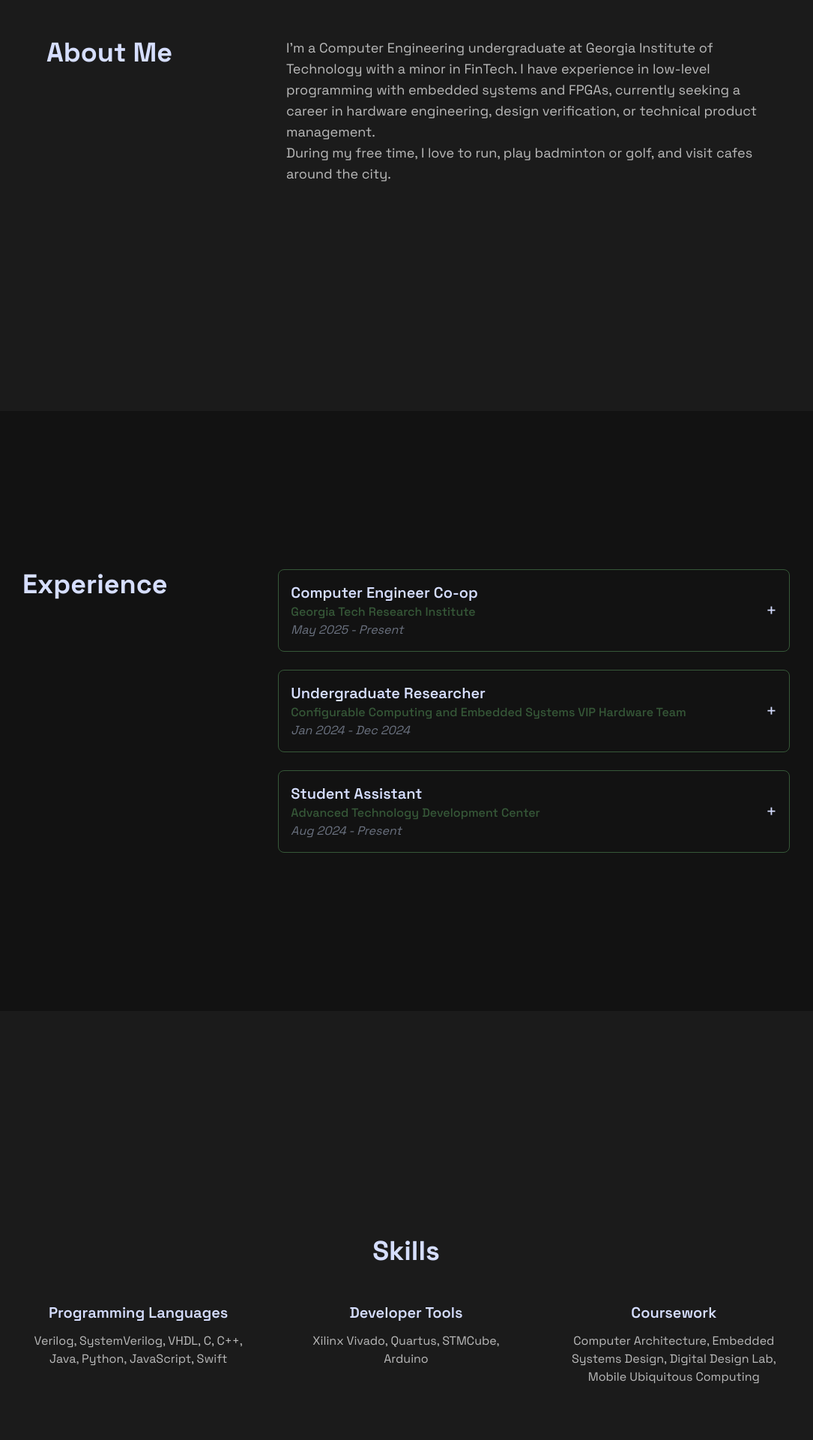
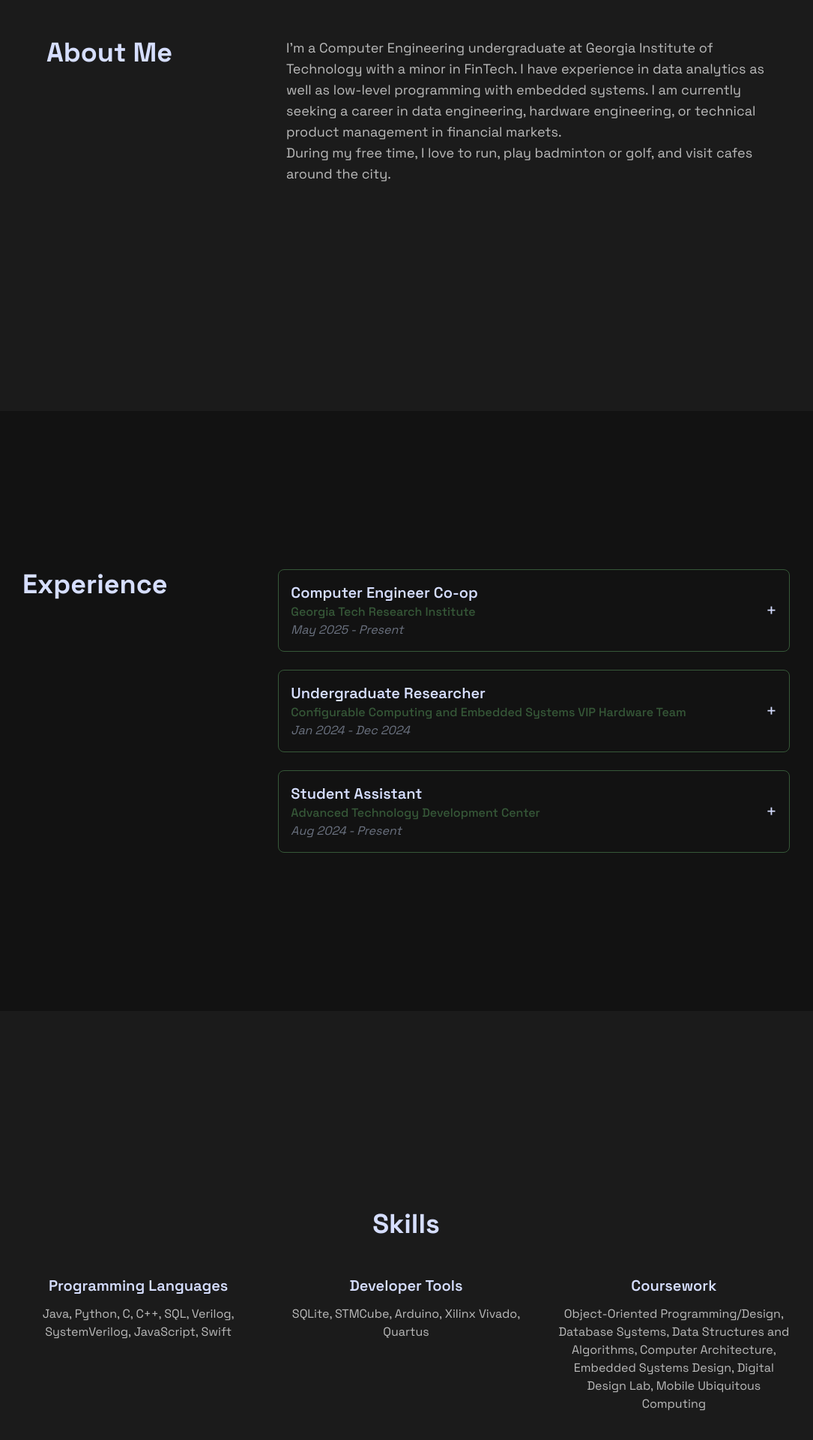
Before and after one commit to katc1213/portfolio-web, a Next.js app: page /en in a window 1280 px wide. Shown: the part 1140-3060 px from the top of the page at 75% size, without its empty margins (98-1183 px from the left). Built offline with nearby package versions, Linux system fonts and the light colour scheme.

Commit message:
change basic info

```diff
--- a/src/app/[locale]/page.tsx
+++ b/src/app/[locale]/page.tsx
@@ -98,8 +98,8 @@ export default function DashboardPage() {
             <div className='w-2/3 text-lg text-text-secondary'>
               <p>
                 I&apos;m a Computer Engineering undergraduate at Georgia Institute of Technology with a minor in FinTech.
-                I have experience in low-level programming with embedded systems and FPGAs, currently seeking a career
-                in hardware engineering, design verification, or technical product management. <br />
+                I have experience in data analytics as well as low-level programming with embedded systems. I am currently seeking a career
+                in data engineering, hardware engineering, or technical product management in financial markets. <br />
                 During my free time, I love to run, play badminton or golf, and visit cafes around the city.
               </p>
             </div>
@@ -164,19 +164,19 @@ export default function DashboardPage() {
             <div className='text-center'>
               <h2 className='mb-3 text-xl font-semibold'>{t('Programming Languages')}</h2>
               <p className='text-text-secondary max-lg:max-w-[500px]'>
-                {t('Verilog, SystemVerilog, VHDL, C, C++, Java, Python, JavaScript, Swift')}
+                {t('Java, Python, C, C++, SQL, Verilog, SystemVerilog, JavaScript, Swift')}
               </p>
             </div>
             <div className='text-center'>
               <h2 className='mb-3 text-xl font-semibold'>{t('Developer Tools')}</h2>
               <p className='text-text-secondary max-lg:max-w-[500px]'>
-                {t('Xilinx Vivado, Quartus, STMCube, Arduino')}
+                {t('SQLite, STMCube, Arduino, Xilinx Vivado, Quartus')}
               </p>
             </div>
             <div className='text-center'>
               <h2 className='mb-3 text-xl font-semibold'>{t('Coursework')}</h2>
               <p className='text-text-secondary max-lg:max-w-[500px]'>
-                {t('Computer Architecture, Embedded Systems Design, Digital Design Lab, Mobile Ubiquitous Computing')}
+                {t('Object-Oriented Programming/Design, Database Systems, Data Structures and Algorithms, Computer Architecture, Embedded Systems Design, Digital Design Lab, Mobile Ubiquitous Computing')}
               </p>
             </div>
           </div>
```
